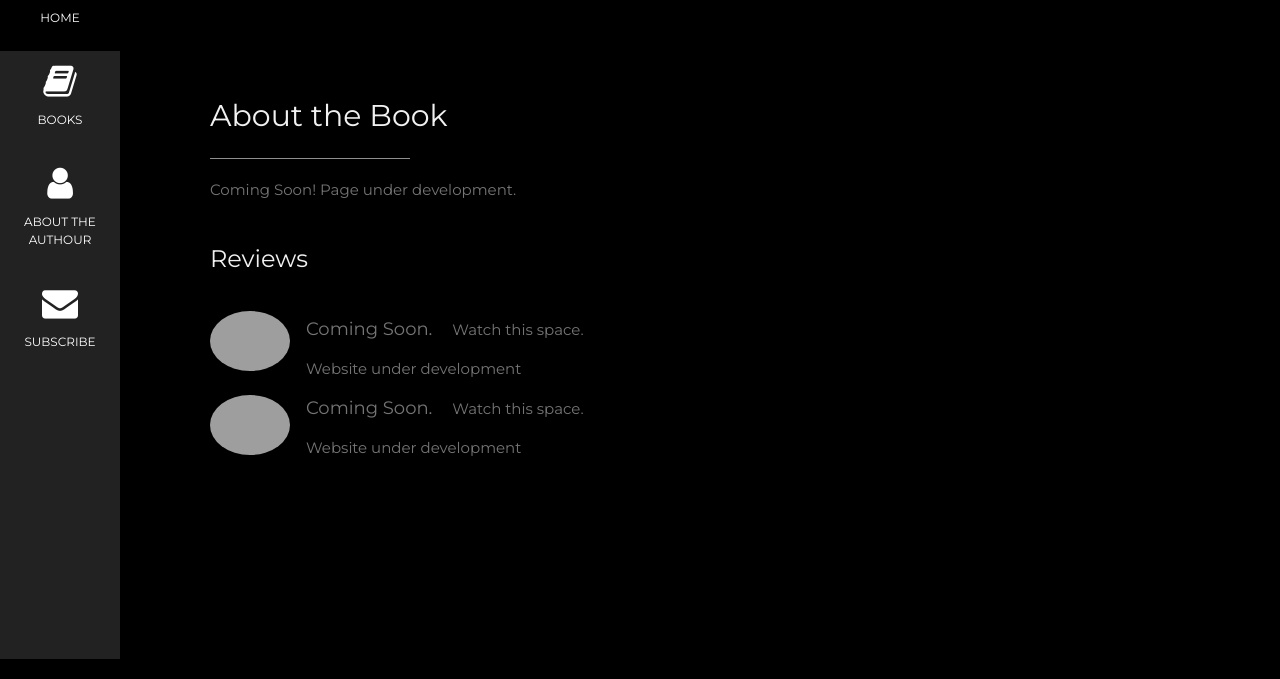
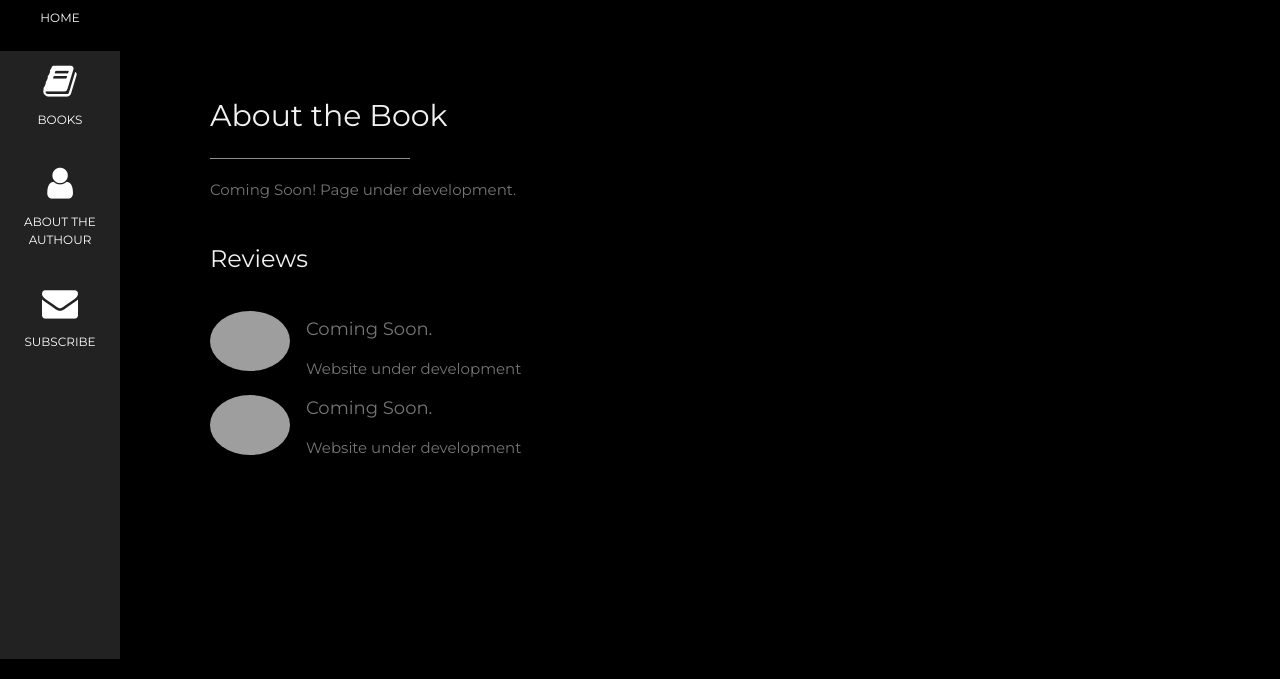
Before and after one commit to r-b-baskerville/author-site, a plain HTML site: page hell_hides_in_many_hollows.html in a window 1280 px wide. Shown: the part 141-820 px from the top of the page. Drawn offline with nearby package versions, Linux system fonts and the light colour scheme; grey boxes are pictures that could not be loaded.

Commit message:
Image adjustments

```diff
--- a/hell_hides_in_many_hollows.html
+++ b/hell_hides_in_many_hollows.html
@@ -51,11 +51,11 @@
         <!-- Testimonials -->
     <h3 class="w3-padding-24 w3-text-light-grey">Reviews</h3>
     <img src="https://www.w3schools.com/w3images/bandmember.jpg" alt="Avatar" class="w3-left w3-circle w3-margin-right" style="width:80px">
-     <p><span class="w3-large w3-margin-right">Coming Soon.</span> Watch this space.</p>
+     <p><span class="w3-large w3-margin-right">Coming Soon.</span></p>
     <p>Website under development</p>
 
     <img src="https://www.w3schools.com/w3images/avatar_g2.jpg" alt="Avatar" class="w3-left w3-circle w3-margin-right" style="width:80px">
-    <p><span class="w3-large w3-margin-right">Coming Soon.</span> Watch this space.</p>
+    <p><span class="w3-large w3-margin-right">Coming Soon.</span></p>
     <p>Website under development</p>
   <!-- End About Section -->
   </div>
--- a/style.css
+++ b/style.css
@@ -76,6 +76,8 @@
         max-width: 90vw;
         height: auto;
         margin: 20px auto;
+        padding: 0;
+        border: none;
 
     }
 }
```
